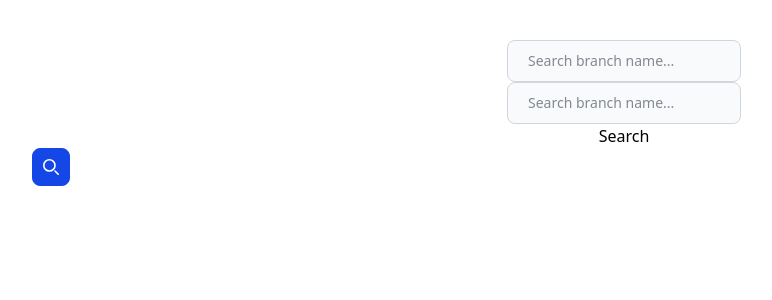
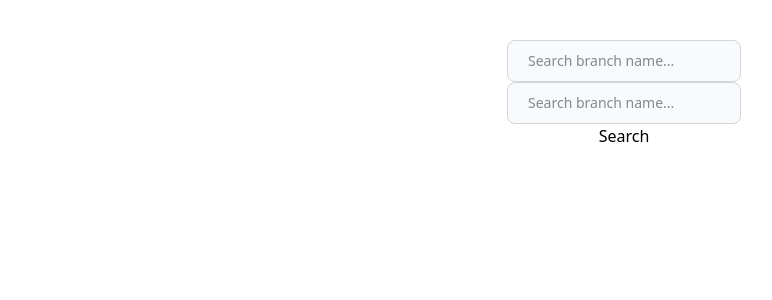
Before and after one commit to ghostbyte-dev/github-release-stats, a Next.js app: page / in a window 1280 px wide. Shown: the top 300 px of the page, without its empty margins (16-788 px from the left). Built offline with nearby package versions, Linux system fonts and the light colour scheme.

Commit message:
implement localStorage saving searchesd, improve architecture

```diff
--- a/app/api/releases/route.ts
+++ b/app/api/releases/route.ts
@@ -1,11 +1,19 @@
 export async function GET(request: Request) {
 	// For example, fetch data from your DB here
-	const { user, repo } = Object.fromEntries(new URL(request.url).searchParams);
+	try {
+		const { user, repo } = Object.fromEntries(
+			new URL(request.url).searchParams,
+		);
 		console.log(user);
 		console.log(repo);
 
 		const res = await fetch(
 			`https://api.github.com/repos/${user}/${repo}/releases`,
+			{
+				headers: {
+					Authorization: "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",
+				},
+			},
 		);
 		const releases = await res.json();
 		console.log(releases);
@@ -13,4 +21,8 @@ export async function GET(request: Request) {
 			status: 200,
 			headers: { "Content-Type": "application/json" },
 		});
+	} catch (e) {
+		console.log(e);
+		throw Error("an unexpected error occured");
 	}
+}
--- a/app/page.tsx
+++ b/app/page.tsx
@@ -2,72 +2,33 @@
 
 import Card from "@/components/card";
 import SearchBar from "@/components/searchBar";
-import type { Release } from "@/types/release";
+import useLocalStorage from "@/hooks/useLocalStorage";
+import type { Repository } from "@/types/repository";
 import type { Search } from "@/types/search";
-import { useMutation } from "@tanstack/react-query";
 
 export default function Home() {
-  const releases = useMutation({
-    mutationFn: (search: Search) => fetchReleases(search),
-    onSuccess(data) {
-      console.log(data);
-    },
-  });
-
-  const fetchReleases = async (search: Search): Promise<Release[]> => {
-    const response = await fetch(
-      `/api/releases?user=${search.user}&repo=${search.repo}`
+	const [repositories, setRepositories] = useLocalStorage<Repository[]>(
+		"repositories",
+		[],
 	);
-    if (!response.ok) {
-      throw new Error("Network response was not ok");
-    }
-    console.log("response ok");
-    return response.json();
-  };
 
 	const search = (search: Search) => {
-    releases.mutate(search);
+		setRepositories([
+			...repositories,
+			{ name: search.repo, user: search.user },
+		]);
 	};
 
 	return (
 		<div>
-      <SearchBar
-        onSubmit={search}
-      />
-      <button
-        type="submit"
-        className="p-2.5 ms-2 text-sm font-medium text-white bg-blue-700 rounded-lg border border-blue-700 hover:bg-blue-800 focus:ring-4 focus:outline-none focus:ring-blue-300 dark:bg-blue-600 dark:hover:bg-blue-700 dark:focus:ring-blue-800"
-      >
-        <svg
-          className="w-4 h-4"
-          aria-hidden="true"
-          xmlns="http://www.w3.org/2000/svg"
-          fill="none"
-          viewBox="0 0 20 20"
-        >
-          <path
-            stroke="currentColor"
-            strokeLinecap="round"
-            strokeLinejoin="round"
-            strokeWidth="2"
-            d="m19 19-4-4m0-7A7 7 0 1 1 1 8a7 7 0 0 1 14 0Z"
-          />
-        </svg>
-        <span className="sr-only">Search</span>
-      </button>
-      {releases.data ? (
-        <div>
-          {releases.data.map((release: Release) => {
-            return <div key={release.url}>{release.name}</div>;
-          })}
+			<SearchBar onSubmit={search} />
+			{repositories && (
+				<div className="grid grid-cols-3 gap-4">
+					{repositories.map((repository: Repository) => (
+						<div key={repository.name}>
+							<Card repository={repository} />
 						</div>
-      ) : (
-        <></>
-      )}
-
-      {releases.data && (
-        <div className="grid grid-cols-3 gap-4">
-          <Card releases={releases.data} />
+					))}
 				</div>
 			)}
 		</div>
--- a/components/card.tsx
+++ b/components/card.tsx
@@ -1,18 +1,44 @@
 import type { Release } from "@/types/release";
+import type { Repository } from "@/types/repository";
+import { useQuery } from "@tanstack/react-query";
 
 interface CardProps {
-  releases: Release[];
+	repository: Repository;
 }
 
-const Card = ({ releases }: CardProps) => {
-  const latestRelease = releases[0];
+const Card = ({ repository }: CardProps) => {
+	const { data: releases, isPending: isReleasesPending } = useQuery({
+		queryFn: () => fetchReleases(repository),
+		queryKey: [repository.name, repository.user],
+	});
+
+	const fetchReleases = async (repository: Repository): Promise<Release[]> => {
+		const response = await fetch(
+			`/api/releases?user=${repository.user}&repo=${repository.name}`,
+		);
+		if (!response.ok) {
+			throw new Error("Network response was not ok");
+		}
+		console.log("response ok");
+		return response.json();
+	};
 
 	return (
 		<div className="p-5 bg-neutral-200 rounded-2xl">
-      <p>{latestRelease.author.login}</p>
+			{releases?.[0] !== undefined ? (
+				<>
+					<div className="flex flex-row gap-4">
+						<h3 className="text-2xl font-bold">{releases[0].name}</h3>
+					</div>
 					<span className="font-bold text-3xl">
-        {latestRelease.assets[0]?.download_count ?? ""}
+						{releases[0].assets[0]?.download_count ?? ""}
 					</span>
+				</>
+			) : isReleasesPending ? (
+				<p>loading...</p>
+			) : (
+				<p>an unexpected error occured</p>
+			)}
 		</div>
 	);
 };
--- /dev/null
+++ b/hooks/useLocalStorage.ts
@@ -0,0 +1,30 @@
+import { useEffect, useState } from "react";
+
+export default function useLocalStorage<T>(
+	key: string,
+	defaultValue: T,
+): [T, (value: T) => void] {
+	const [value, setValue] = useState<T>(defaultValue);
+
+	useEffect(() => {
+		try {
+			const localStorageValue = localStorage.getItem(key);
+
+			setValue(localStorageValue ? JSON.parse(localStorageValue) : []);
+		} catch (error) {
+			console.error("Local storage error:", error);
+		}
+		return () => {};
+	}, [key]);
+
+	const setValueLocalStorage = (value: T) => {
+		try {
+			setValue(value);
+			localStorage.setItem(key, JSON.stringify(value));
+		} catch (error) {
+			console.error("Local storage error:", error);
+		}
+	};
+
+	return [value, setValueLocalStorage];
+}
--- /dev/null
+++ b/types/repository.ts
@@ -0,0 +1,4 @@
+export type Repository = {
+	name: string;
+	user: string;
+};
```
Lines whose indentation alone changed are shown as unchanged.
